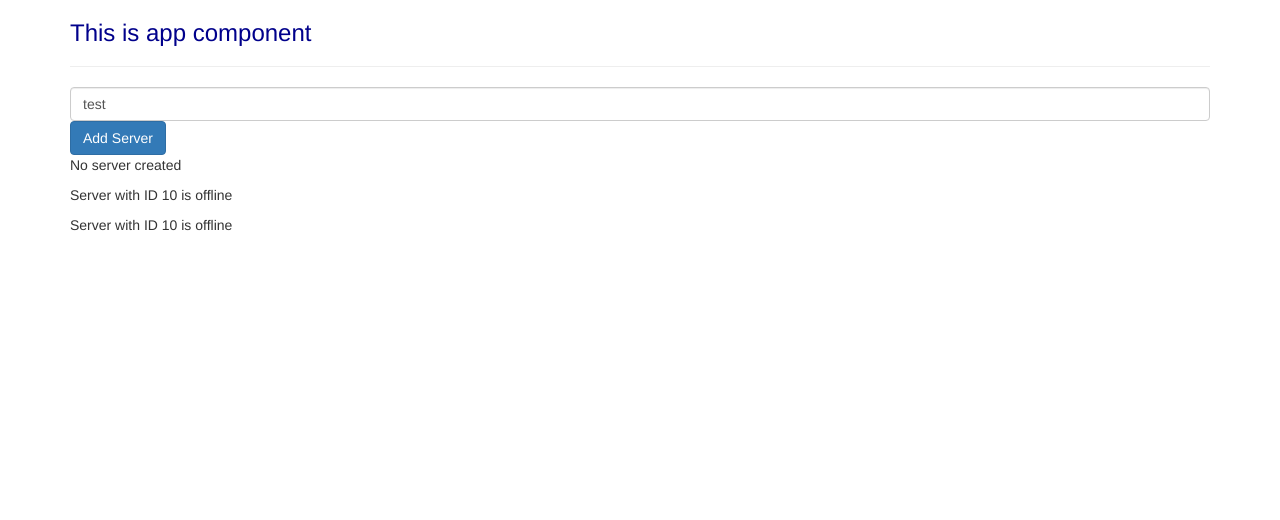
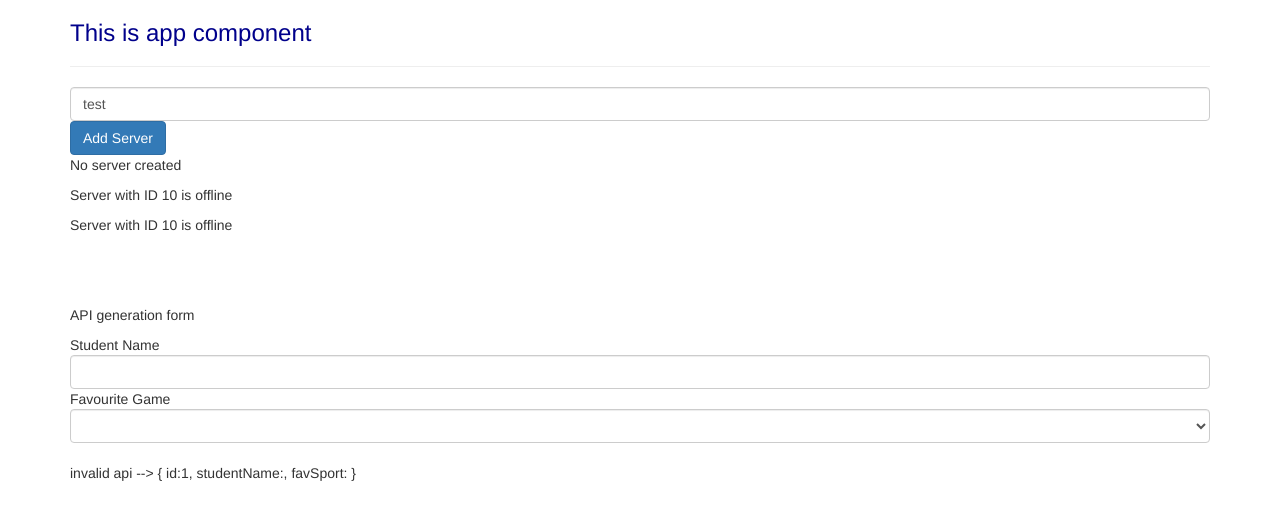
Before and after one commit to JeetKhatri/Angular-Basics, an Angular app: page / in a window 1280 px wide. Shown: the top 520 px of the page. Built offline with nearby package versions, Linux system fonts and the light colour scheme.

Commit message:
apiGenerationExampleForDataBinding

```diff
--- /dev/null
+++ b/src/app/api-generation/api-generation.component.html
@@ -0,0 +1,12 @@
+<p>API generation form</p>
+Student Name <input type="text" class="form-control" [(ngModel)]="studentName">
+Favourite Game<select [(ngModel)]="favSport" class="form-control" >
+    <option value=""></option>
+    <option value="cricket">cricket</option>
+    <option value="hocky">hocky</option>
+    <option value="football">football</option>
+    <option value="volleyball">volleyball</option>
+  </select>
+
+<br>
+<p>{{isValidAPI()}}    -->   {{ '{' }} id:1, studentName:{{studentName}}, favSport:{{favSport}} {{'}'}}</p>
--- /dev/null
+++ b/src/app/api-generation/api-generation.component.ts
@@ -0,0 +1,23 @@
+import { Component, OnInit } from '@angular/core';
+
+@Component({
+  selector: 'app-api-generation',
+  templateUrl: './api-generation.component.html',
+  styleUrls: ['./api-generation.component.css']
+})
+export class ApiGenerationComponent implements OnInit {
+
+  studentName="";
+  favSport="";
+  constructor() { }
+  apiValidation="invalid api";
+  ngOnInit() {
+  }
+  isValidAPI(){
+    if (this.studentName=="" || this.favSport=="" || this.favSport=="nothing") {
+      return this.apiValidation="invalid api";
+    } else {
+      return this.apiValidation="valid api";
+    }
+  }
+}
--- a/src/app/app.component.html
+++ b/src/app/app.component.html
@@ -4,6 +4,11 @@
             <h3>This is app component</h3>
             <hr>
             <app-servers></app-servers>
+            <br>
+            <br>
+            <app-api-generation></app-api-generation>
+
+
         </div>
     </div>
 </div>
--- a/src/app/app.module.ts
+++ b/src/app/app.module.ts
@@ -5,12 +5,14 @@ import { FormsModule } from '@angular/forms';
 import { AppComponent } from './app.component';
 import { ServerComponent} from './server/server.component';
 import { ServersComponent } from './servers/servers.component';
+import { ApiGenerationComponent } from './api-generation/api-generation.component';
 
 @NgModule({
   declarations: [
     AppComponent,
     ServerComponent,
-    ServersComponent
+    ServersComponent,
+    ApiGenerationComponent
   ],
   imports: [
     BrowserModule,
```
Also changed, not shown: src/app/api-generation/api-generation.component.css (added).
